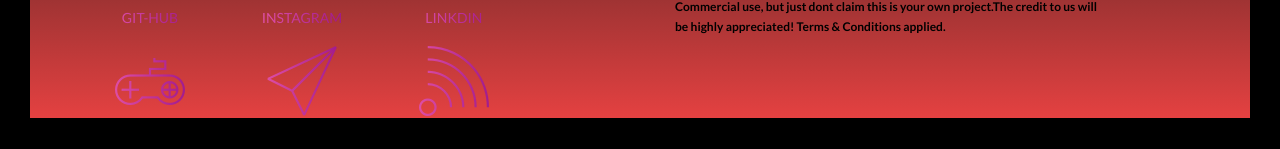
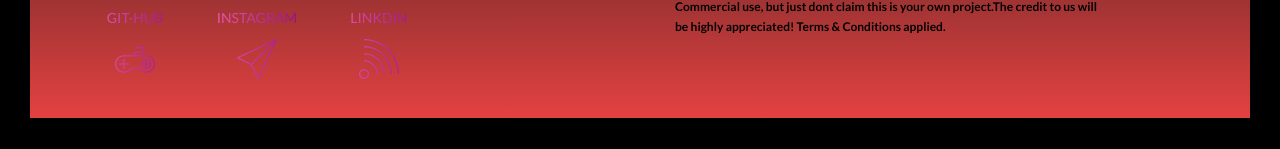
Before and after one commit to Kabi4/GamourDevelopment, a website: page index.html in a window 1280 px wide. Shown: the part 5163-5312 px from the top of the page. Drawn offline with Linux system fonts and the light colour scheme.

Commit message:
Update style.css

```diff
--- a/css/style.css
+++ b/css/style.css
@@ -165,7 +165,7 @@ body {
   .highlights__link:link, .highlights__link:visited {
     margin-left: 4rem;
     margin-right: 4rem;
-    font-size: 7rem;
+    font-size: 4rem;
     text-decoration: none;
     color: transparent;
     display: block; }
```
